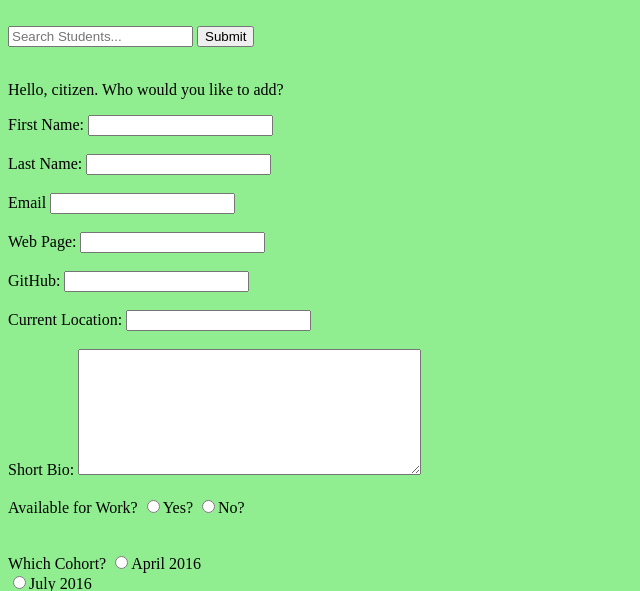
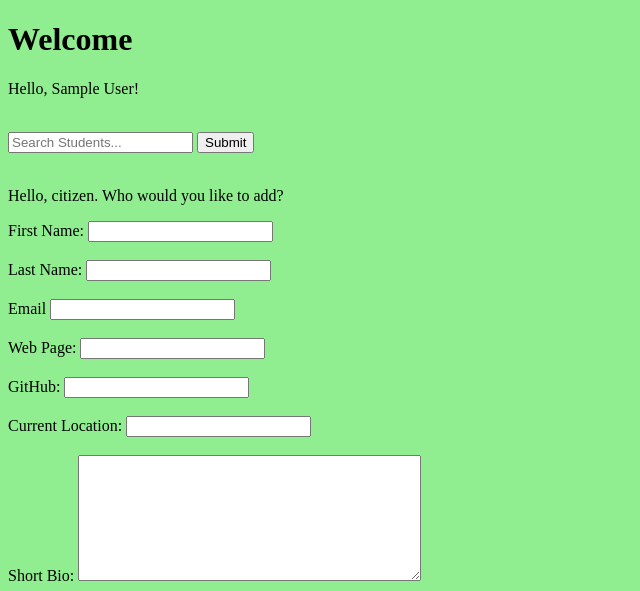
Before and after one commit to DigitalCrafts-September-2016-Cohort/GetCohort, a Flask app: page /add in a window 1280 px wide. Shown: the top 591 px of the page, without its empty margins (0-640 px from the left). Run offline with Flask 2, Linux system fonts and the light colour scheme; the visitor is signed in with stand-in values (Sample User, id 1).

Commit message:
add flash message

```diff
--- a/server.py
+++ b/server.py
@@ -1,7 +1,7 @@
 from dotenv import load_dotenv, find_dotenv
 load_dotenv(find_dotenv())
 
-from flask import Flask, redirect, render_template, request, session
+from flask import Flask, flash, redirect, render_template, request, session
 import pg, os
 
 db = pg.DB(
@@ -22,6 +22,14 @@ def home():
     return render_template(
         "index.html"
     )
+
+@app.route('/student_profile')
+def student_profile_login():
+    name = request.form.get('name')
+
+    return redirect('/layout.html')
+
+
 
 # @app.route('/get_cohort', methods=["POST"])
 # def get_cohort():
@@ -64,6 +72,10 @@ def all_students():
     '''
     )
     result_list = query.namedresult()
+    # print '\n\nresult_list: %s\n\n' % result_list
+    # print "\n\nsession['username']%s\n\n" % session['username']
+
+    flash('Hello, %s !' % session['username'])
     return render_template(
         "all_students.html",
         result_list = result_list
@@ -96,6 +108,7 @@ def student_profile(id):
         ;
     """, id)
     result_list = query.namedresult()
+
     return render_template(
         "student_profile.html",
         student = result_list[0]
@@ -191,8 +204,8 @@ def submit_login():
     if len(result_list) > 0:
         user = result_list[0]
         if user.password == password:
-            session['email'] = user.email
-            return redirect('/')
+            session['username'] = user.first_name
+            return redirect('/student_profile/%d' % user.id)
         else:
             return redirect('/login')
     else:
--- a/templates/layout.html
+++ b/templates/layout.html
@@ -6,7 +6,8 @@
     <link rel="stylesheet" href="/static/css/style.css" media="screen" title="no title">
   </head>
   <body>
-
+    <h1>Welcome</h1>
+    <p>Hello, {{session['username'] or 'there'}}!</p>
     <br>
     <form action="/search_user" method="POST">
       <input type="text" name="search_bar" value="" placeholder="Search Students...">
@@ -14,9 +15,16 @@
     </form>
     <br>
 
+
+
+
+
     {% block body %}
 
+    <!-- <p><a href="/login">Login</a></p> -->
     {% endblock %}
+
+
   </body>
 
 </html>
--- a/templates/student_profile.html
+++ b/templates/student_profile.html
@@ -13,7 +13,7 @@
 </ul>
 <form class="" action="/delete" method="post">
   <input type="hidden" name="id" value="{{student.id}}">
-    <button type="submit" name="button_delete_entry">Delete Entry</button>
+    <button type="submit" name="button_delete_entry">Delete Entry</button><br>
 
 </form>
 {% endblock %}
```
